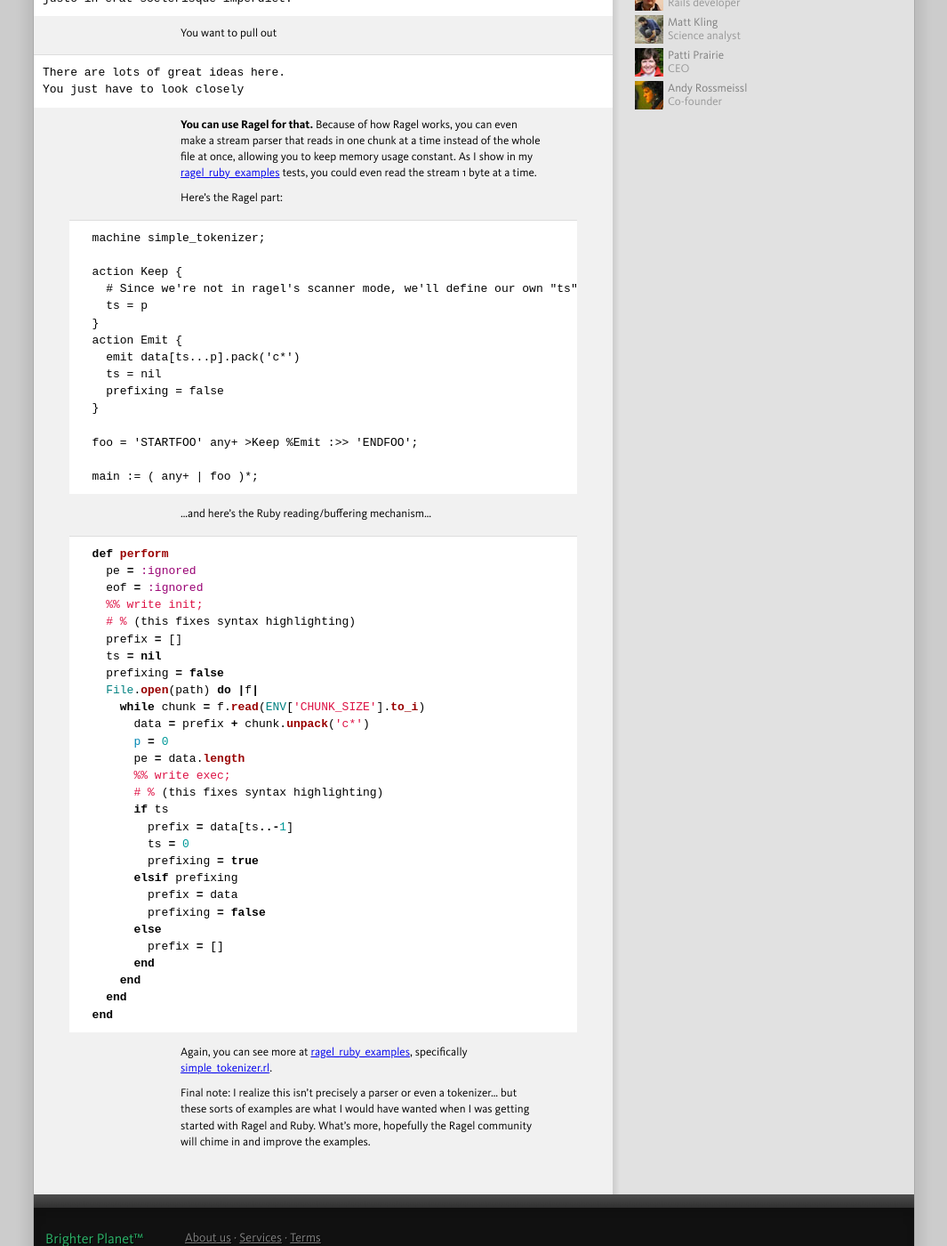
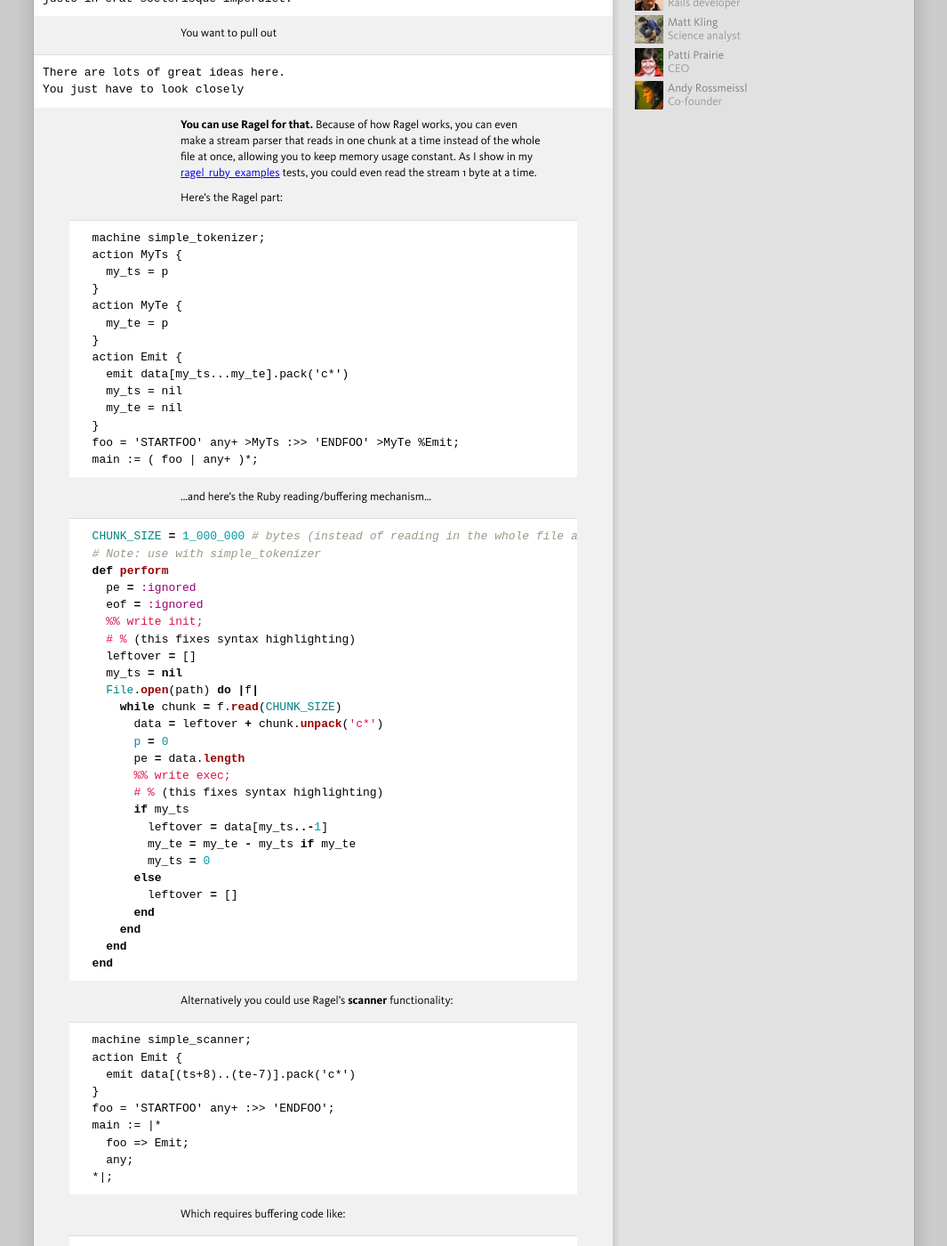
Before and after one commit to faradayio/numbers, a Jekyll site: the page built from _posts/2011-06-14-stream_parser_with_ragel_and_ruby.markdown, in a window 1280 px wide and 1400 px high, scrolled down 347 px. Shown: the whole window at 89% size, without its empty margins (107-1172 px from the left). Built offline with Jekyll 4.4.1, drawn with Linux system fonts in a browser that asks for light colours; some web fonts are replaced; comment, search, counter and statistics services are not loaded; some of the changed text lies outside the part shown.

Commit message:
corrected ragel examples

```diff
--- a/_posts/2011-06-14-stream_parser_with_ragel_and_ruby.markdown
+++ b/_posts/2011-06-14-stream_parser_with_ragel_and_ruby.markdown
@@ -29,55 +29,97 @@ Here's the Ragel part:
 
 {% highlight ragel %}
   machine simple_tokenizer;
-
-  action Keep {
-    # Since we're not in ragel's scanner mode, we'll define our own "ts" variable
-    ts = p
+  action MyTs {
+    my_ts = p
+  }
+  action MyTe {
+    my_te = p
   }
   action Emit {
-    emit data[ts...p].pack('c*')
-    ts = nil
-    prefixing = false
+    emit data[my_ts...my_te].pack('c*')
+    my_ts = nil
+    my_te = nil
   }
-
-  foo = 'STARTFOO' any+ >Keep %Emit :>> 'ENDFOO';
-
-  main := ( any+ | foo )*;
+  foo = 'STARTFOO' any+ >MyTs :>> 'ENDFOO' >MyTe %Emit;
+  main := ( foo | any+ )*;
 {% endhighlight %}
 
 ...and here's the Ruby reading/buffering mechanism...
 
 {% highlight ruby %}
+  CHUNK_SIZE = 1_000_000 # bytes (instead of reading in the whole file all at once)
+  # Note: use with simple_tokenizer
   def perform
     pe = :ignored
     eof = :ignored
     %% write init;
     # % (this fixes syntax highlighting)
-    prefix = []
-    ts = nil
-    prefixing = false
+    leftover = []
+    my_ts = nil
     File.open(path) do |f|
-      while chunk = f.read(ENV['CHUNK_SIZE'].to_i)
-        data = prefix + chunk.unpack('c*')
+      while chunk = f.read(CHUNK_SIZE)
+        data = leftover + chunk.unpack('c*')
         p = 0
         pe = data.length
         %% write exec;
         # % (this fixes syntax highlighting)
-        if ts
-          prefix = data[ts..-1]
-          ts = 0
-          prefixing = true
-        elsif prefixing
-          prefix = data
-          prefixing = false
+        if my_ts
+          leftover = data[my_ts..-1]
+          my_te = my_te - my_ts if my_te
+          my_ts = 0
         else
-          prefix = []
+          leftover = []
         end
       end
     end
   end
 {% endhighlight %}
 
-Again, you can see more at [ragel_ruby_examples](https://github.com/seamusabshere/ruby_ragel_examples), specifically [simple_tokenizer.rl](https://github.com/seamusabshere/ruby_ragel_examples/blob/master/simple_tokenizer.rl).
+Alternatively you could use Ragel's **scanner** functionality:
+
+{% highlight ragel %}
+  machine simple_scanner;
+  action Emit {
+    emit data[(ts+8)..(te-7)].pack('c*')
+  }
+  foo = 'STARTFOO' any+ :>> 'ENDFOO';
+  main := |*
+    foo => Emit;
+    any;
+  *|;
+{% endhighlight %}
+
+Which requires buffering code like:
+
+{% highlight ruby %}
+  CHUNK_SIZE = 1_000_000 # bytes (instead of reading in the whole file all at once)
+  # Note: use with simple_scanner
+  def perform
+    pe = :ignored
+    eof = :ignored
+    %% write init;
+    # % (this fixes syntax highlighting)
+    leftover = []
+    File.open(path) do |f|
+      while chunk = f.read(CHUNK_SIZE)
+        data = leftover + chunk.unpack('c*')
+        p ||= 0
+        pe = data.length
+        %% write exec;
+        # % (this fixes syntax highlighting)
+        if ts
+          leftover = data[ts..pe]
+          p = p - ts
+          ts = 0
+        else
+          leftover = []
+          p = 0
+        end
+      end
+    end
+  end
+{% endhighlight %}
+
+Again, you can see more at [ragel_ruby_examples](https://github.com/seamusabshere/ruby_ragel_examples), specifically [simple_tokenizer.rl](https://github.com/seamusabshere/ruby_ragel_examples/blob/master/lib/simple_scanner.rl).
 
 Final note: I realize this isn't precisely a parser or even a tokenizer... but these sorts of examples are what I would have wanted when I was getting started with Ragel and Ruby. What's more, hopefully the Ragel community will chime in and improve the examples.
```
